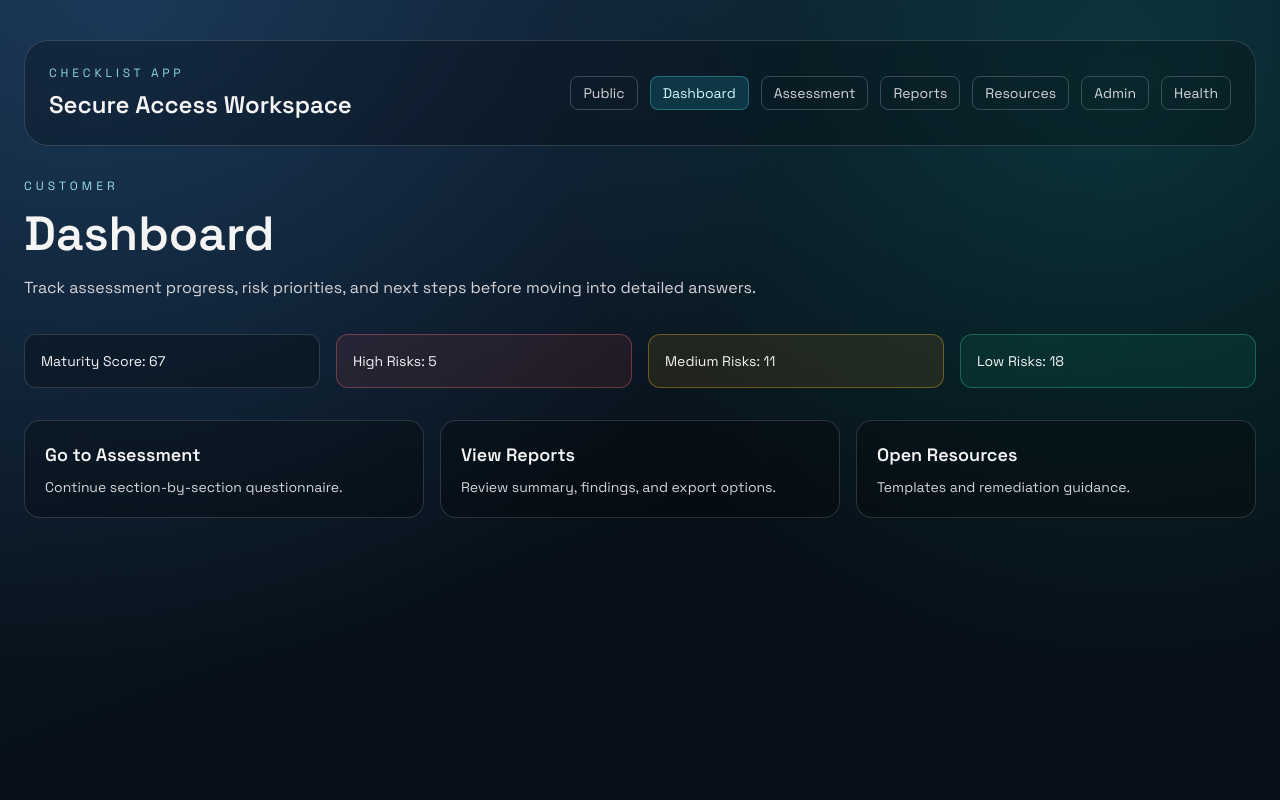
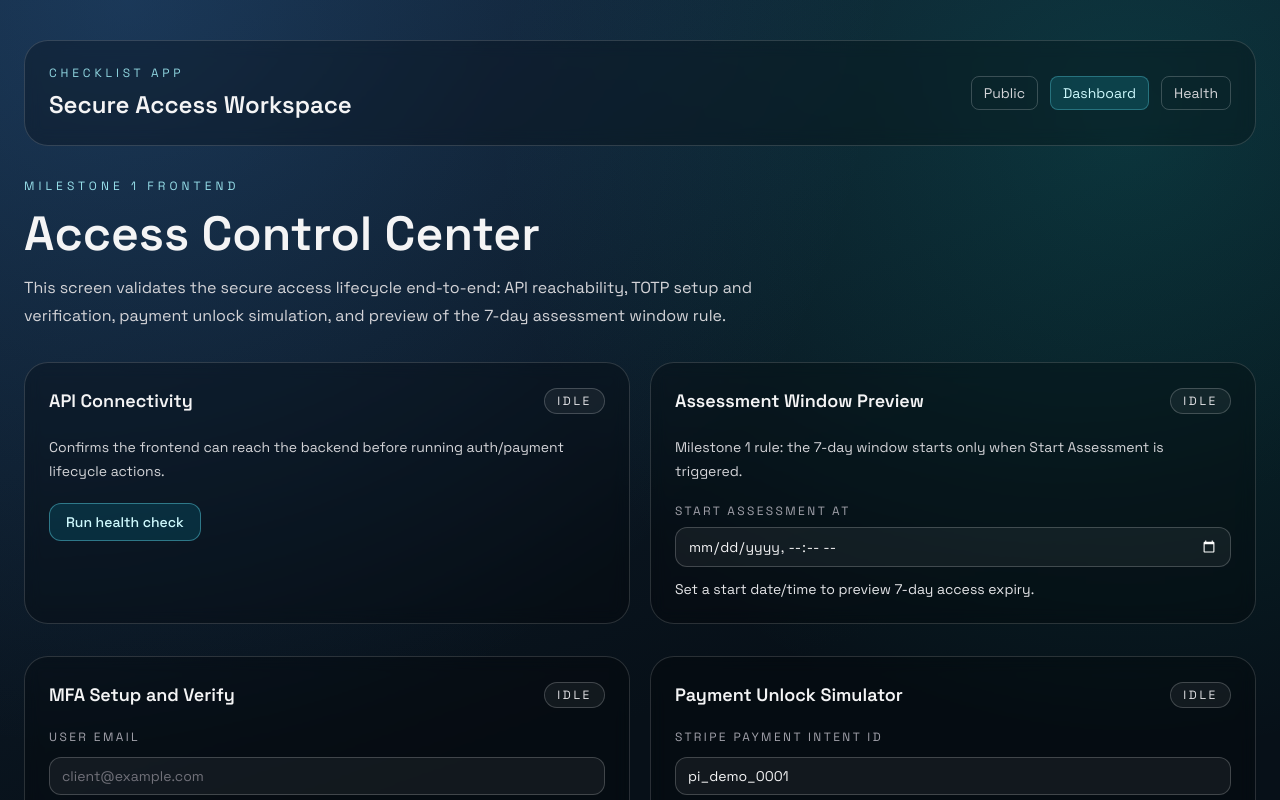
Before and after one commit to farahzahirdev/Checklist-app-frontend, a Next.js app: page /dashboard in a window 1280 px wide. Shown: the top 800 px of the page. Built offline with nearby package versions, Linux system fonts and the light colour scheme.

Commit message:
feat: add Milestone One Control Center component for API health check, MFA setup/verification, and payment simulation

```diff
--- a/pnpm-workspace.yaml
+++ b/pnpm-workspace.yaml
@@ -1,2 +1,6 @@
 packages:
   - /*
+
+ignoredBuiltDependencies:
+  - sharp
+  - unrs-resolver
--- a/src/app/(app)/dashboard/page.tsx
+++ b/src/app/(app)/dashboard/page.tsx
@@ -1,53 +1,21 @@
-import Link from 'next/link';
-import { mockReportSummary } from '@/lib/checklist-mocks';
+import { MilestoneOneControlCenter } from '@/components/milestone-one-control-center';
 
 export default function DashboardPage() {
-  // Implementation guide for frontend dev:
-  // Purpose: Customer landing page after auth/payment with progress and next actions.
-  // Backend touchpoints (planned):
-  // - GET /api/v1/access/status
-  // - GET /api/v1/assessment/current
-  // - GET /api/v1/reports/latest-summary
-  // Acceptance criteria:
-  // - Shows high-level progress and risk counters
-  // - Navigation CTA to assessment, reports, resources
-  const summary = mockReportSummary;
-
   return (
     <section className="space-y-8">
       <header className="space-y-4">
         <p className="text-xs uppercase tracking-[0.34em] text-cyan-200/90">
-          Customer
+          Milestone 1 Frontend
         </p>
         <h1 className="max-w-4xl text-4xl font-semibold leading-tight text-zinc-100 md:text-5xl">
-          Dashboard
+          Access Control Center
         </h1>
         <p className="max-w-3xl text-base leading-7 text-zinc-300">
-          Track assessment progress, risk priorities, and next steps before moving into detailed answers.
+          This screen validates the secure access lifecycle end-to-end: API reachability, TOTP setup and
+          verification, payment unlock simulation, and preview of the 7-day assessment window rule.
         </p>
       </header>
-
-      <section className="grid gap-4 md:grid-cols-4">
-        <article className="rounded-xl border border-white/15 bg-black/25 p-4 text-sm">Maturity Score: {summary.maturityScore}</article>
-        <article className="rounded-xl border border-red-400/35 bg-red-500/10 p-4 text-sm">High Risks: {summary.highRisks}</article>
-        <article className="rounded-xl border border-amber-400/35 bg-amber-500/10 p-4 text-sm">Medium Risks: {summary.mediumRisks}</article>
-        <article className="rounded-xl border border-emerald-400/35 bg-emerald-500/10 p-4 text-sm">Low Risks: {summary.lowRisks}</article>
-      </section>
-
-      <section className="grid gap-4 md:grid-cols-3">
-        <Link href="/assessment" className="rounded-2xl border border-white/15 bg-black/25 p-5 hover:bg-white/10">
-          <h2 className="text-lg font-semibold">Go to Assessment</h2>
-          <p className="mt-2 text-sm text-zinc-300">Continue section-by-section questionnaire.</p>
-        </Link>
-        <Link href="/reports" className="rounded-2xl border border-white/15 bg-black/25 p-5 hover:bg-white/10">
-          <h2 className="text-lg font-semibold">View Reports</h2>
-          <p className="mt-2 text-sm text-zinc-300">Review summary, findings, and export options.</p>
-        </Link>
-        <Link href="/resources" className="rounded-2xl border border-white/15 bg-black/25 p-5 hover:bg-white/10">
-          <h2 className="text-lg font-semibold">Open Resources</h2>
-          <p className="mt-2 text-sm text-zinc-300">Templates and remediation guidance.</p>
-        </Link>
-      </section>
+      <MilestoneOneControlCenter />
     </section>
   );
 }
--- a/src/app/(app)/layout.tsx
+++ b/src/app/(app)/layout.tsx
@@ -25,18 +25,6 @@ export default function AppLayout({
               >
                 Dashboard
               </Link>
-              <Link href="/assessment" className="rounded-lg border border-white/20 px-3 py-1.5 hover:bg-white/10">
-                Assessment
-              </Link>
-              <Link href="/reports" className="rounded-lg border border-white/20 px-3 py-1.5 hover:bg-white/10">
-                Reports
-              </Link>
-              <Link href="/resources" className="rounded-lg border border-white/20 px-3 py-1.5 hover:bg-white/10">
-                Resources
-              </Link>
-              <Link href="/admin/checklists" className="rounded-lg border border-white/20 px-3 py-1.5 hover:bg-white/10">
-                Admin
-              </Link>
               <Link href="/health" className="rounded-lg border border-white/20 px-3 py-1.5 hover:bg-white/10">
                 Health
               </Link>
```
